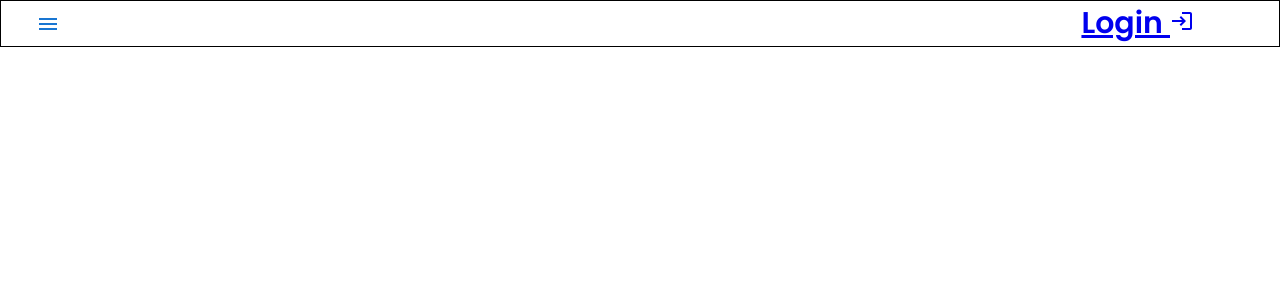
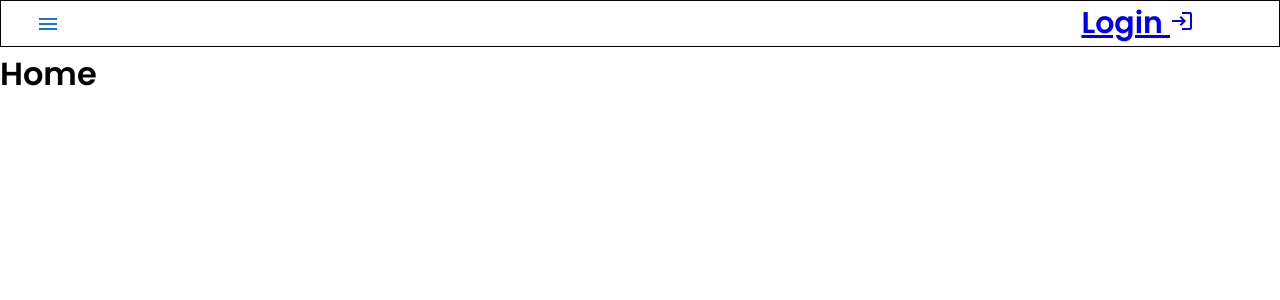
Before and after one commit to Ali000/Stadium, a React (Vite) app in the folder vite-project/: page /Home in a window 1280 px wide. Shown: the top 300 px of the page. Built offline with nearby package versions, Linux system fonts and the light colour scheme.

Commit message:
start in styleing

```diff
--- a/vite-project/src/App.css
+++ b/vite-project/src/App.css
@@ -185,12 +185,13 @@ nav * {
 .Login {
   display: flex;
   align-items: center;
-
 }
-.Login *{
+.Login * {
   font-size: 30px;
-
 }
 .Stadiums-List-Page {
   margin-top: 50px;
 }
+.HomePage {
+  margin-top: 50px;
+}
```
